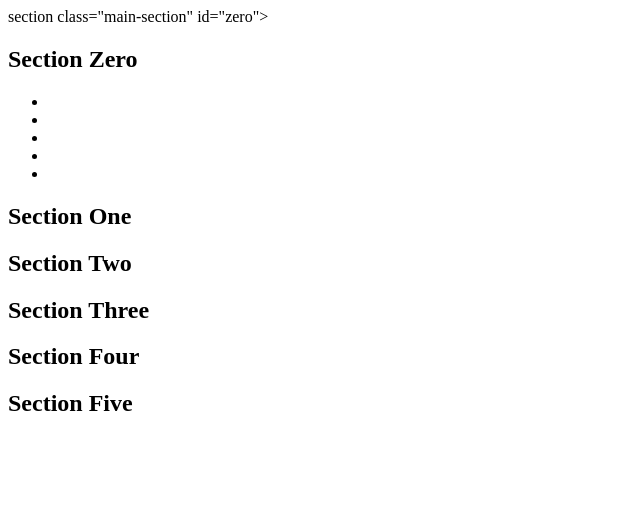
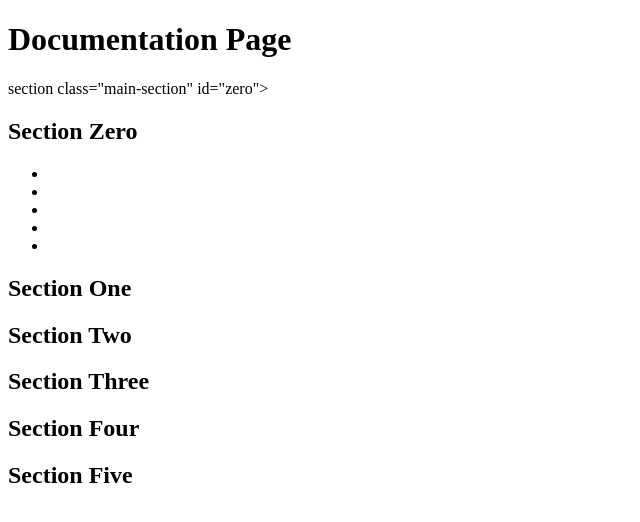
Before and after one commit to Sgonzo3/Documentation-Page, a plain HTML site: page index.html in a window 1280 px wide. Shown: the whole page, without its empty margins (0-640 px from the left). Drawn offline with Linux system fonts and the light colour scheme.

Commit message:
feat: story 9 complete

```diff
--- a/index.html
+++ b/index.html
@@ -9,6 +9,7 @@
 </head>
 <body>
   <header>
+    <h1>Documentation Page</h1>
     <nav id="navbar"></nav>
   </header>
   <main id="main-doc">
```
